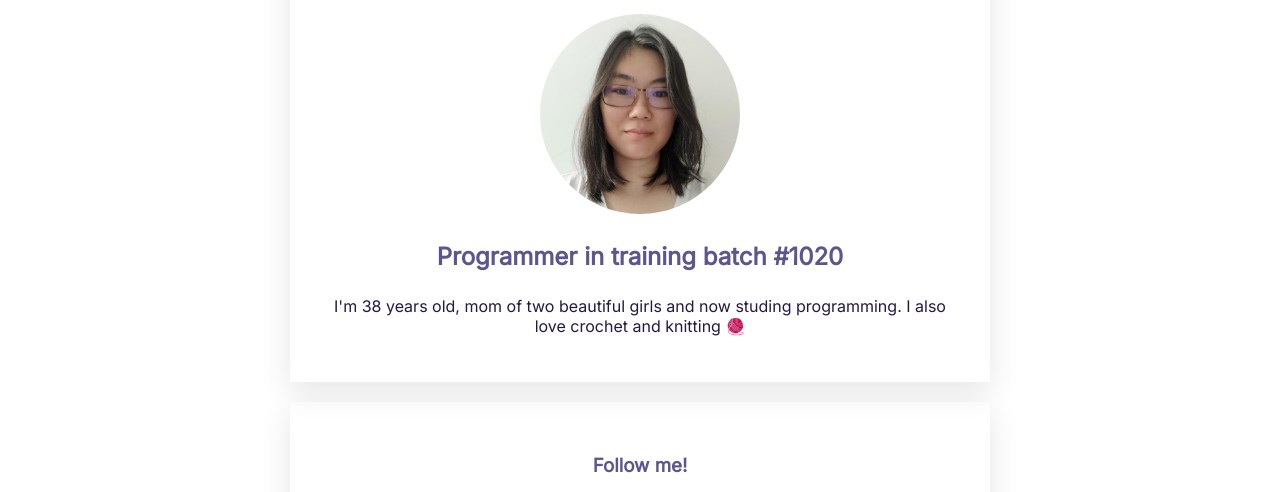
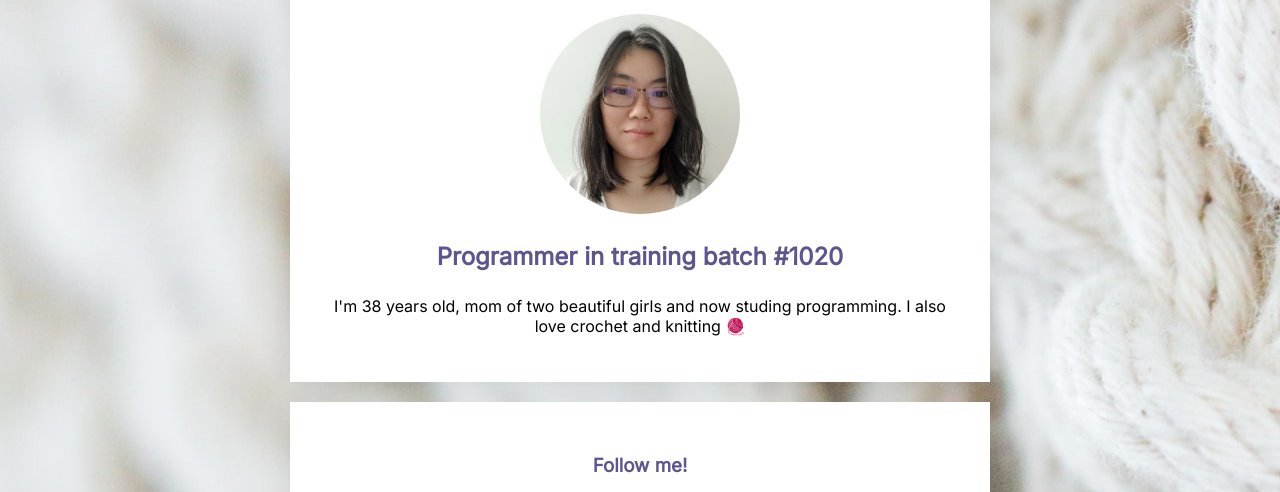
Before and after one commit to nilcemayumi/profile, a plain HTML site: page index.html in a window 1280 px wide. Shown: the part 234-726 px from the top of the page. Drawn offline with Linux system fonts and the light colour scheme.

Commit message:
profile version 2

```diff
--- a/style.css
+++ b/style.css
@@ -1,5 +1,6 @@
 body {
   font-family: 'Inter', sans-serif;
+  background-image: url(images/kate-mclean-jZSL_Dt4Fes-unsplash.jpg);
 }
 
 h1, h2, h3 {
@@ -9,7 +10,7 @@ h1, h2, h3 {
 
 h1{
   font-size: 40px;
-}
+}"
 
 p {
   color: #231942;
@@ -33,6 +34,7 @@ a {
 }
 .card-white {
   border:#231942;
+  background-color: #ffffff;
   box-shadow:0px 10px 30px rgb(0 0 0 / 10%);
   margin: 20px 0px;
   padding: 30px;
```
Also changed, not shown: images/kate-mclean-jZSL_Dt4Fes-unsplash.jpg (added).
